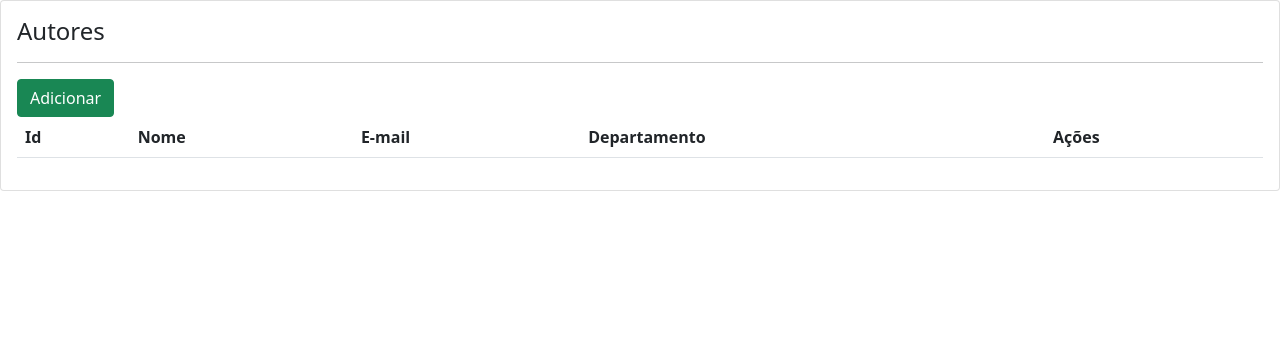
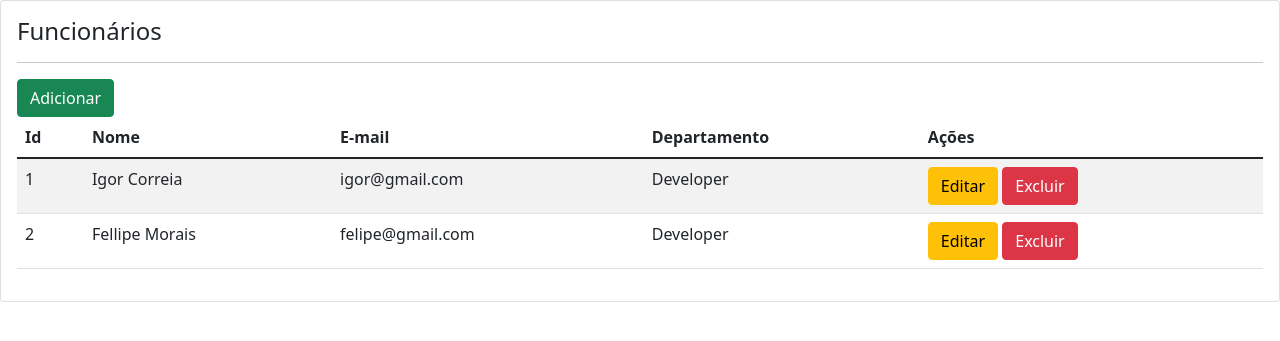
Before and after one commit to igoorodrigues/employee_management, a Django app: page /employee/ in a window 1280 px wide. Shown: the top 341 px of the page. Run offline with Django 3.2, Linux system fonts and the light colour scheme; data comes from the database, SQL or seed files in the repository; both versions use the stored data as it was after the commit; lists and menus that the app fills with data are empty.

Commit message:
Created delete and edit function

```diff
--- a/config/urls.py
+++ b/config/urls.py
@@ -14,8 +14,6 @@ Including another URLconf
     2. Add a URL to urlpatterns:  path('blog/', include('blog.urls'))
 """
 from django.contrib import admin
-from django.urls import path
-
 from django.urls import path, include
 
 urlpatterns = [
--- a/portal/forms.py
+++ b/portal/forms.py
@@ -9,6 +9,6 @@ class EmployeeForm(forms.ModelForm):
 
         widgets = {
             'nome': forms.TextInput(attrs={'class': 'form-control', 'autofocus': ''}),
-            'department': forms.TextInput(attrs={'class': 'form-control'}),
-            'email': forms.EmailInput(attrs={'class': 'form-control'})
+            'email': forms.EmailInput(attrs={'class': 'form-control'}),
+            'department': forms.TextInput(attrs={'class': 'form-control'})
         }
--- a/portal/templates/portal/employee.html
+++ b/portal/templates/portal/employee.html
@@ -3,7 +3,7 @@
 {% block content %}
 <div class="card">
     <div class="card-body">
-        <h4>Autores</h4>
+        <h4>Funcionários</h4>
         <hr>
         <a class="btn btn-success" href="{% url 'employee_add' %}">Adicionar</a>
         <table class="table table-striped">
@@ -24,8 +24,9 @@
                 <td>{{ employee.email }}</td>
                 <td>{{ employee.department }}</td>
                 <td>
-                    <a class="btn btn-warning">Editar</a>
-                    <a class="btn btn-danger">Excluir</a>
+                    <a class="btn btn-warning" href="{% url 'employee_edit' employee.id %}">Editar</a>
+                    <a class="btn btn-danger" href="{% url 'employee_delete' employee.id %}"
+                    onclick="return confirm('Tem certeza que deseja excluir?')">Excluir</a>
                 </td>
             </tr>
             {% endfor %}
--- a/portal/templates/portal/employee_add.html
+++ b/portal/templates/portal/employee_edit.html
@@ -3,9 +3,9 @@
 {% block content %}
 <div class="card">
     <div class="card-body">
-        <h4>Adicionar Funcionário</h4>
+        <h4>Editar Funcionário</h4>
         <hr>
-        <form action="{% url 'employee_add' %}" method="POST">
+        <form action="{% url 'employee_edit' employee.id %}" method="post">
             {% csrf_token %}
             {{ form.as_p }}
             <button class="btn btn-success" type="submit">Salvar</button>
--- a/portal/templates/portal/home.html
+++ b/portal/templates/portal/home.html
@@ -1,5 +1,5 @@
 {% extends 'base.html' %}
 
 {% block content %}
-Teste
+
 {% endblock %}
--- a/portal/urls.py
+++ b/portal/urls.py
@@ -5,5 +5,6 @@ urlpatterns = [
     path('', views.home, name='home'),
     path('employee/', views.employee, name='employee'),
     path('employee/add/', views.employee_add, name='employee_add'),
-
+    path('employee/edit/<int:employee_pk>/', views.employee_edit, name='employee_edit'),
+    path('employee/delete/<int:employee_pk>/', views.employee_delete, name='employee_delete')
 ]
--- a/portal/views.py
+++ b/portal/views.py
@@ -1,18 +1,17 @@
 from django.shortcuts import render, redirect
 
+from portal.forms import EmployeeForm
 from portal.models import Employee
-from portal.forms import EmployeeForm
 
 
 def home(request):
     return render(request, 'portal/home.html')
 
-
 def employee(request):
     employees = Employee.objects.all()
 
     context = {
-        'employess': employees
+        'employees': employees
     }
 
     return render(request, 'portal/employee.html', context=context)
@@ -31,3 +30,26 @@ def employee_add(request):
     }
 
     return render(request, 'portal/employee_add.html', context=context)
+
+def employee_edit(request, employee_pk):
+    employee = Employee.objects.get(pk=employee_pk)
+
+    form = EmployeeForm(request.POST or None, instance=employee)
+
+    if request.POST:
+        if form.is_valid():
+            form.save()
+            return redirect('employee')
+
+    context = {
+        'form': form,
+        'employee': employee
+    }
+
+    return render(request, 'portal/employee_edit.html', context=context)
+
+def employee_delete(request, employee_pk):
+    employee = Employee.objects.get(pk=employee_pk)
+    employee.delete()
+
+    return redirect('employee')
```
Also changed, not shown: db.sqlite3.
